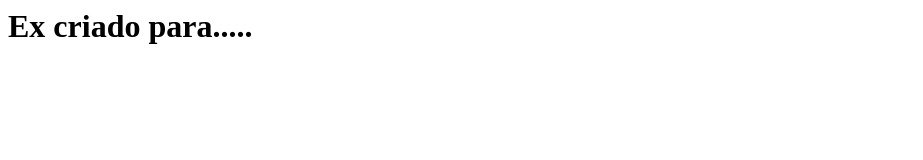
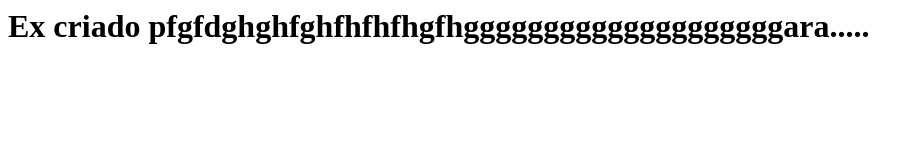
Before and after one commit to MikaelVinhas/VSCode-Teste, a plain HTML site: page index.html in a window 1280 px wide. Shown: the whole page, without its empty margins (0-923 px from the left). Drawn offline with Linux system fonts and the light colour scheme.

Commit message:
adicionado 06/12/2018

```diff
--- a/index.html
+++ b/index.html
@@ -3,6 +3,6 @@
     <title>Exemplo projeto Git</title>
 </head>
 <body>
-    <h1>Ex criado para.....</h1>
+    <h1>Ex criado pfgfdghghfghfhfhfhgfhggggggggggggggggggggara.....</h1>
 </body>
 </html>
```
